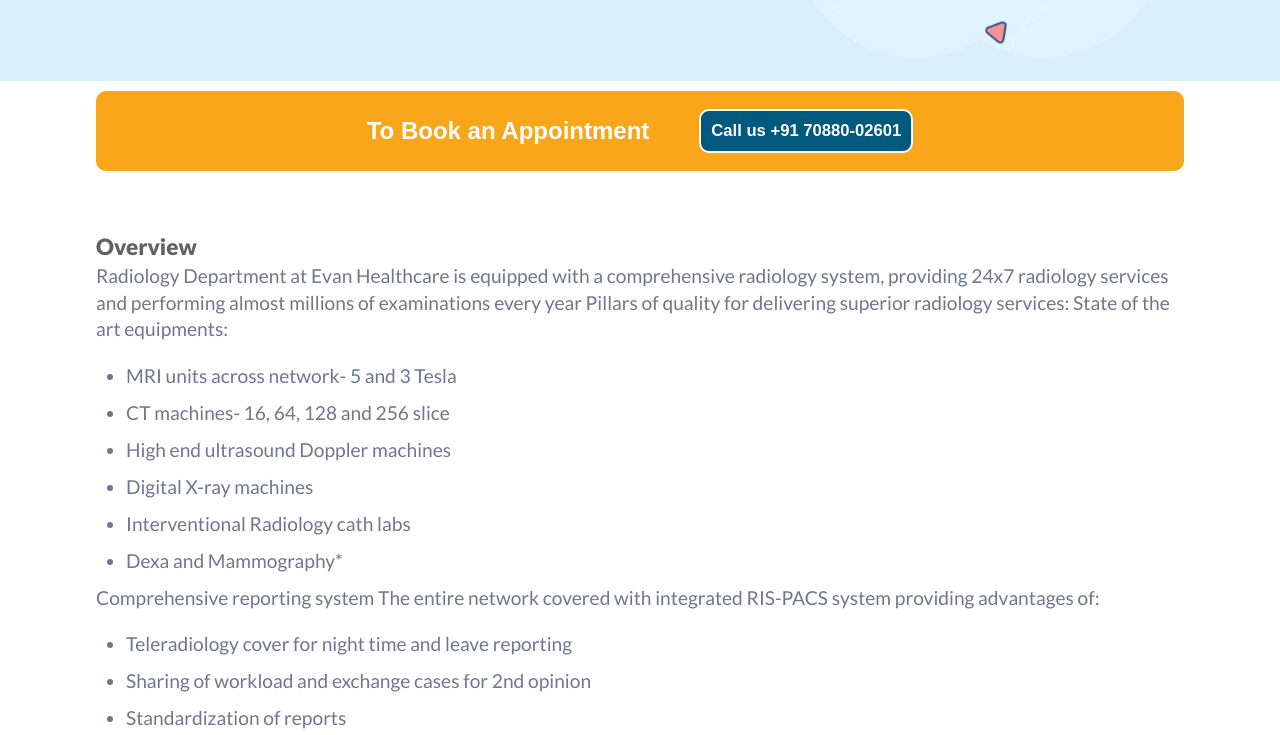
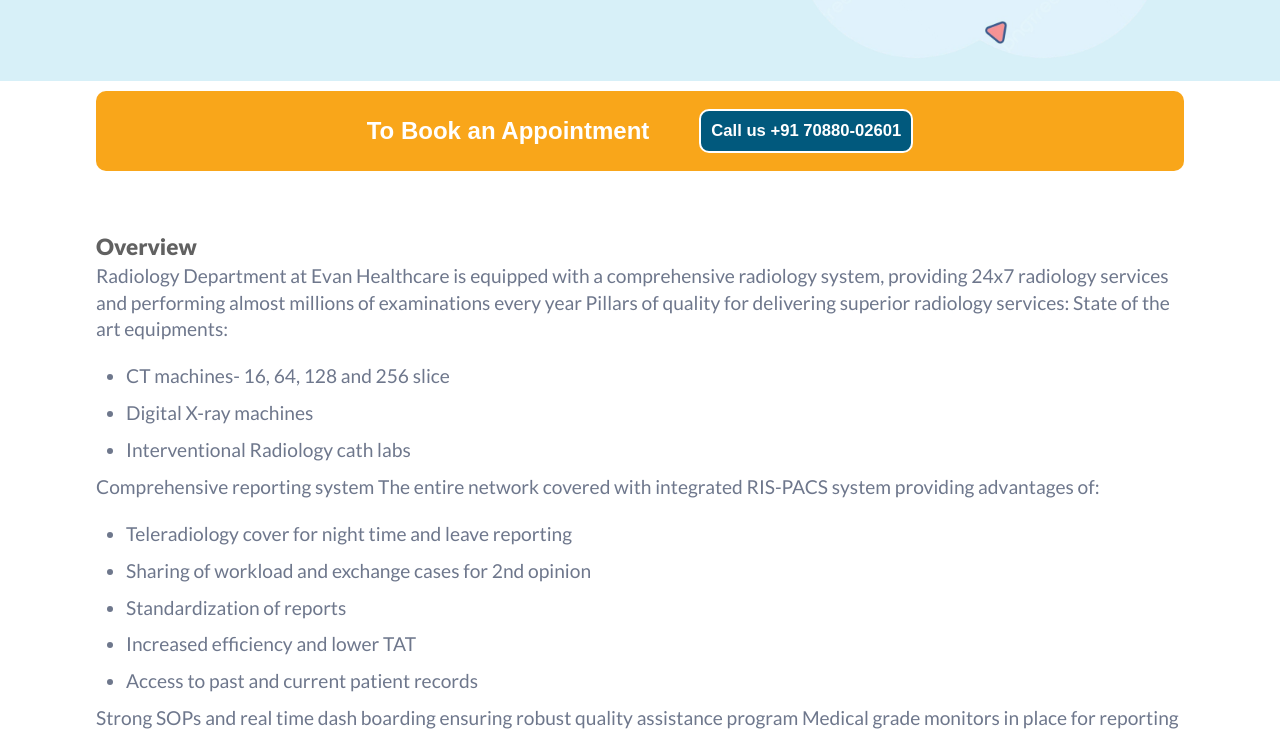
Before and after one commit to Aarishkasgar/Evan-Hospital, a React (Vite) app: page /radiology in a window 1280 px wide. Shown: the part 479-1214 px from the top of the page. Built offline with nearby package versions, Linux system fonts and the light colour scheme; a web font is replaced by a local one.

Commit message:
m5 commit

```diff
--- a/src/pages/Radiology.jsx
+++ b/src/pages/Radiology.jsx
@@ -25,12 +25,9 @@
           </p>
 
           <ul className="services-list">
-            <li>MRI units across network- 5 and 3 Tesla</li>
             <li>CT machines- 16, 64, 128 and 256 slice</li>
-            <li>High end ultrasound Doppler machines</li>
             <li>Digital X-ray machines</li>
             <li>Interventional Radiology cath labs</li>
-            <li>Dexa and Mammography*</li>
             <p className="top-para">
               Comprehensive reporting system The entire network covered with
               integrated RIS-PACS system providing advantages of:
```
